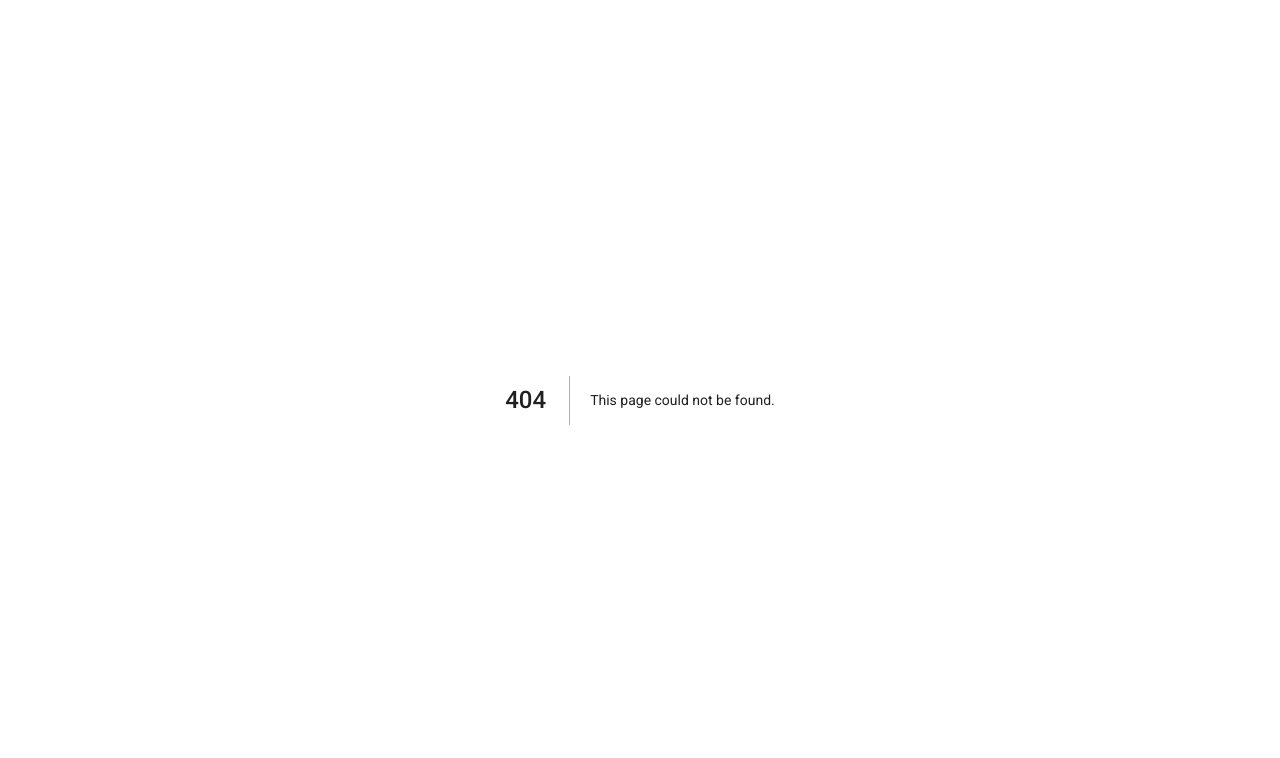
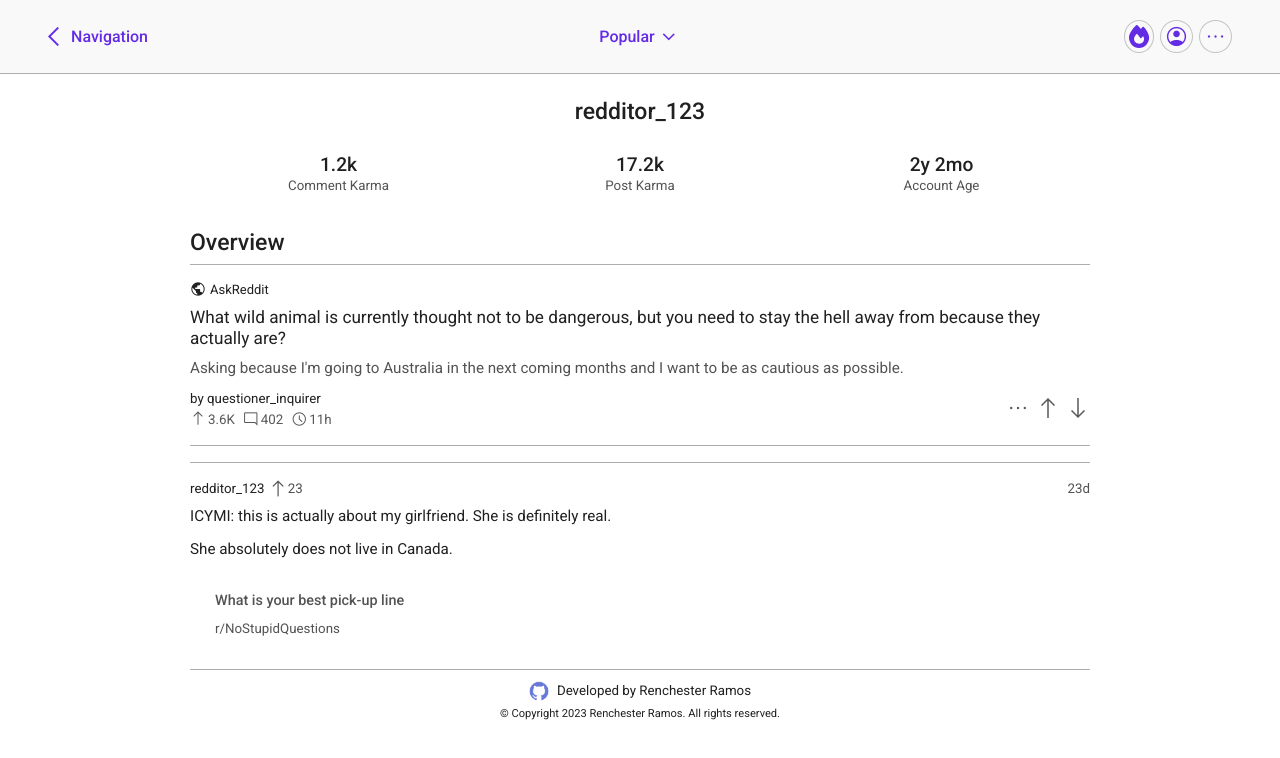
Before and after one commit to renchester/reddit-apollo-clone, a Next.js app: page /account in a window 1280 px wide. Before the commit this address had no page. Shown: the top 758 px of the page. Built offline with nearby package versions, Linux system fonts and the light colour scheme.

Commit message:
Add AccountPage component and styles

```diff
--- a/src/pages/account/AccountPage.module.scss
+++ b/src/pages/account/AccountPage.module.scss
@@ -0,0 +1,57 @@
+@use '@/styles/placeholders';
+@use '@/styles/themes' as th;
+
+.main {
+  width: min(100%, 900px);
+  margin: auto;
+}
+
+.account {
+  &__name {
+    margin-bottom: 0.5rem;
+    text-align: center;
+    font-size: var(--text-lg);
+    font-weight: 500;
+  }
+}
+
+.meta {
+  display: flex;
+  justify-content: space-between;
+  padding-block: 1.25rem;
+  margin-bottom: 1rem;
+
+  &__dataWrapper {
+    @extend %parent-with-centered-children;
+    flex-direction: column;
+    gap: 0.125rem;
+    width: 33%;
+  }
+
+  &__data {
+    font-weight: 500;
+    font-size: var(--text-md);
+  }
+
+  &__label {
+    font-size: var(--text-xs);
+
+    @include th.themify() {
+      color: th.themed('textAccent');
+    }
+  }
+}
+
+.overview {
+  &__title {
+    font-weight: 500;
+    margin-block: 0.5rem;
+    font-size: var(--text-lg);
+  }
+
+  &__feed {
+    display: flex;
+    flex-direction: column;
+    gap: 1rem;
+  }
+}
--- /dev/null
+++ b/src/pages/account/index.tsx
@@ -0,0 +1,56 @@
+import styles from './AccountPage.module.scss';
+import Head from 'next/head';
+import { ReactElement } from 'react';
+import MasterLayout from '@/layouts/MasterLayout';
+import FeedPageLayout from '@/layouts/FeedPageLayout';
+import PostPreview from '@/components/posts/PostPreview';
+import CommentPreview from '@/components/comments/CommentPreview';
+
+function AccountPage() {
+  return (
+    <>
+      <Head>
+        <title>Account - Reddit Clone</title>
+      </Head>
+      <div className="page__container">
+        <main className={styles.main}>
+          <section className={styles.account}>
+            <h1 className={styles.account__name}>redditor_123</h1>
+
+            <div className={styles.meta}>
+              <div className={styles.meta__dataWrapper}>
+                <span className={styles.meta__data}>1.2k</span>
+                <span className={styles.meta__label}>Comment Karma</span>
+              </div>
+              <div className={styles.meta__dataWrapper}>
+                <span className={styles.meta__data}>17.2k</span>
+                <span className={styles.meta__label}>Post Karma</span>
+              </div>
+              <div className={styles.meta__dataWrapper}>
+                <span className={styles.meta__data}>2y 2mo</span>
+                <span className={styles.meta__label}>Account Age</span>
+              </div>
+            </div>
+          </section>
+          <section className={styles.overview}>
+            <h2 className={styles.overview__title}>Overview</h2>
+            <div className={styles.overview__feed}>
+              <PostPreview id="2345" />
+              <CommentPreview id="23456" />
+            </div>
+          </section>
+        </main>
+      </div>
+    </>
+  );
+}
+
+AccountPage.getLayout = function getLayout(page: ReactElement) {
+  return (
+    <MasterLayout>
+      <FeedPageLayout>{page}</FeedPageLayout>
+    </MasterLayout>
+  );
+};
+
+export default AccountPage;
```
